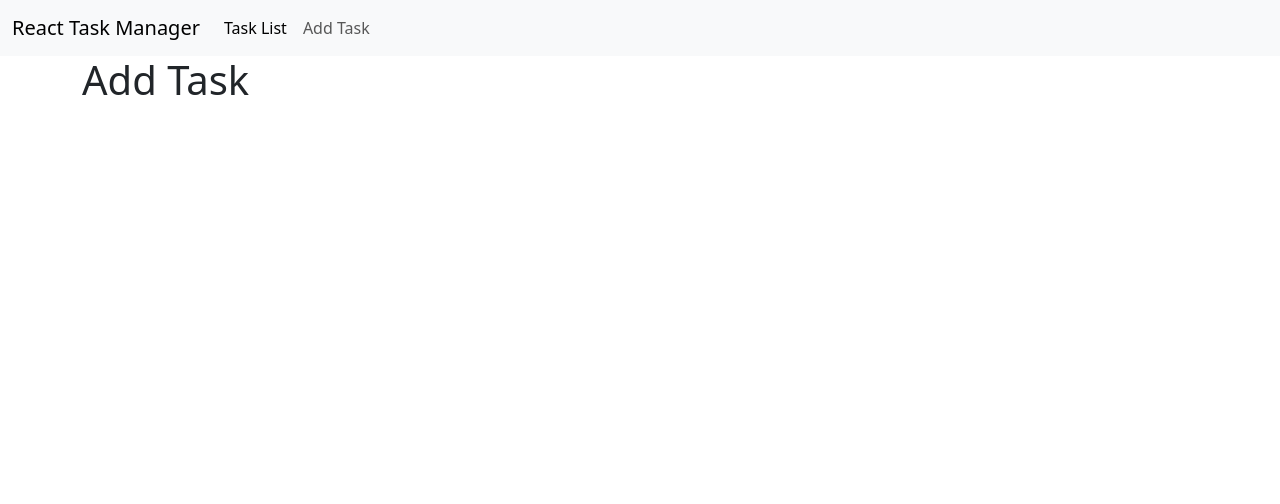
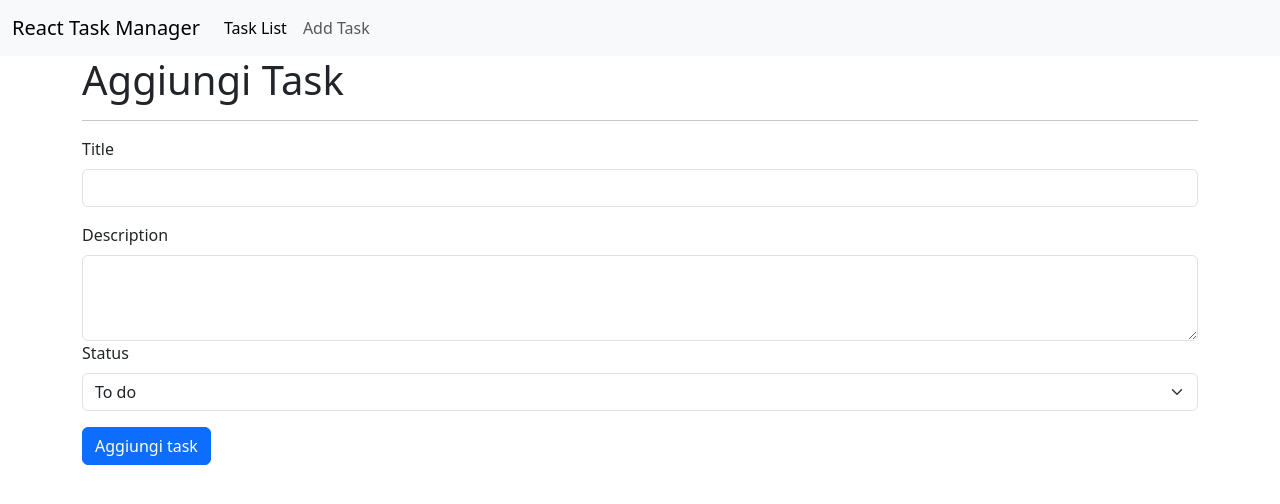
Before and after one commit to FrancescoGiommi/ex-react-task-manager, a React (Vite) app: page / in a window 1280 px wide. Shown: the top 504 px of the page. Built offline with nearby package versions, Linux system fonts and the light colour scheme; no server answers.

Commit message:
Add point 1 - milestone 5

```diff
--- a/src/pages/AddTask.jsx
+++ b/src/pages/AddTask.jsx
@@ -1,7 +1,67 @@
+import { useState, useRef } from "react";
+
 export default function AddTask() {
+  const [title, setTitle] = useState("");
+  const descriptionRef = useRef();
+  const statusRef = useRef();
+
+  const handrleSubmit = (e) => {
+    e.preventDefault();
+    const description = descriptionRef.current.value;
+    const status = statusRef.current.value;
+
+    const newTask = {
+      title,
+      description,
+      status,
+    };
+    console.log(newTask);
+  };
   return (
     <div>
-      <h1>Add Task</h1>
+      <h1>Aggiungi Task</h1>
+      <hr />
+      <form onSubmit={handrleSubmit}>
+        <div className="mb-3">
+          {/* Titolo */}
+          <label htmlFor="title" className="form-label">
+            Title
+          </label>
+          <input
+            type="text"
+            className="form-control"
+            id="title"
+            value={title}
+            onChange={(e) => setTitle(e.target.value)}
+          />
+        </div>
+        <div>
+          {/* Descrizione */}
+          <label htmlFor="description" className="form-label">
+            Description
+          </label>
+          <textarea
+            className="form-control"
+            id="description"
+            rows="3"
+            ref={descriptionRef}
+          ></textarea>
+        </div>
+        <div className="mb-3">
+          {/* Stato task */}
+          <label htmlFor="status" className="form-label">
+            Status
+          </label>
+          <select className="form-select" id="status" ref={statusRef}>
+            <option value="To do">To do</option>
+            <option value="Doing">Doing</option>
+            <option value="Done">Done</option>
+          </select>
+        </div>
+        <button type="submit" className="btn btn-primary">
+          Aggiungi task
+        </button>
+      </form>
     </div>
   );
 }
--- a/src/pages/TaskLIst.jsx
+++ b/src/pages/TaskLIst.jsx
@@ -20,7 +20,7 @@ export default function TaskList() {
   return (
     <>
       <h1>Lista delle task</h1>
-      <br />
+      <hr />
 
       <table className="table">
         <thead>
```
Also changed, not shown: src/App.jsx (+22 -0 lines).
